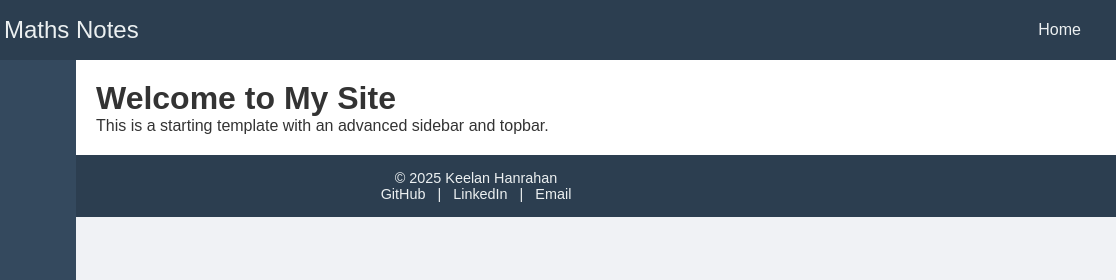
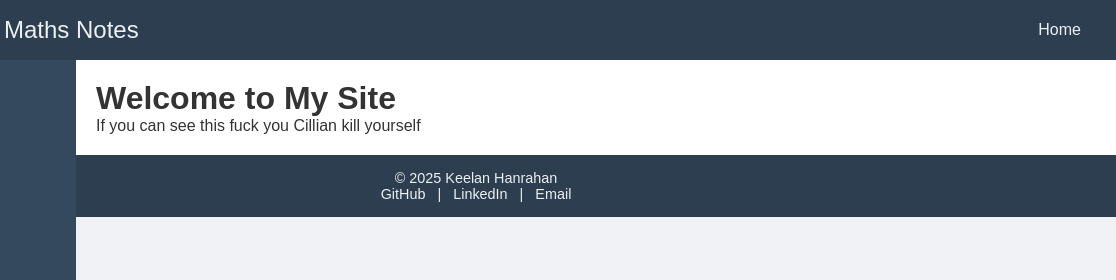
Before and after one commit to keelh/keelh.github.io, a plain HTML site: page index.html in a window 1280 px wide. Shown: the top 280 px of the page, 164-1280 px from the left. Drawn offline with Linux system fonts and the light colour scheme.

Commit message:
Message to Cillian

```diff
--- a/index.html
+++ b/index.html
@@ -3,7 +3,7 @@
 <head>
   <meta charset="UTF-8" />
   <meta name="viewport" content="width=device-width, initial-scale=1.0"/>
-  <title>Keelan</title>
+  <title>Keelan's Maths Notes</title>
   <link rel="stylesheet" href="styles.css" />
 </head>
 <body>
@@ -50,7 +50,7 @@
     <!-- Main Content Area -->
     <main class="content">
       <h1>Welcome to My Site</h1>
-      <p>This is a starting template with an advanced sidebar and topbar.</p>
+      <p>If you can see this fuck you Cillian kill yourself</p>
       <!-- More sections here -->
     </main>
 
```
